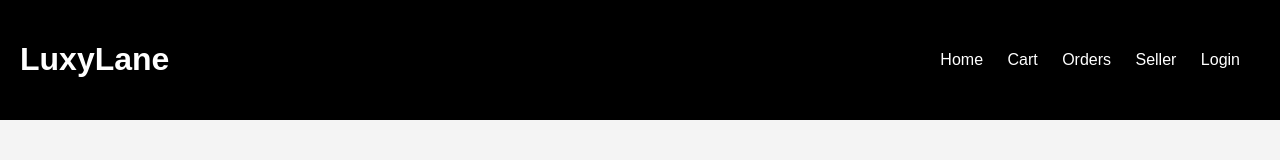
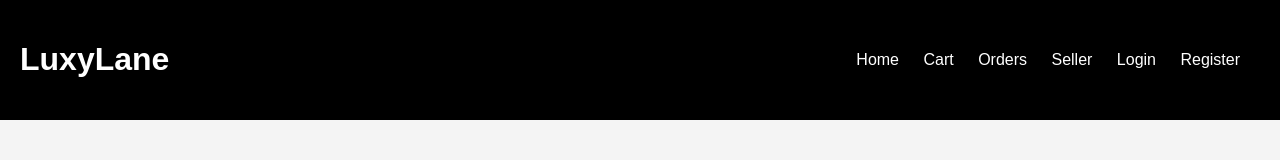
Before and after one commit to vamshirathod35-create/luxyLAne, a plain HTML site: page FRONTEND/index.html in a window 1280 px wide. Drawn offline with Linux system fonts and the light colour scheme; no server answers.

```diff
--- a/FRONTEND/index.html
+++ b/FRONTEND/index.html
@@ -95,6 +95,12 @@
         id="login-link">
 
             Login
+
+        </a>
+
+        <a href="pages/register.html">
+
+            Register
 
         </a>
 
```
